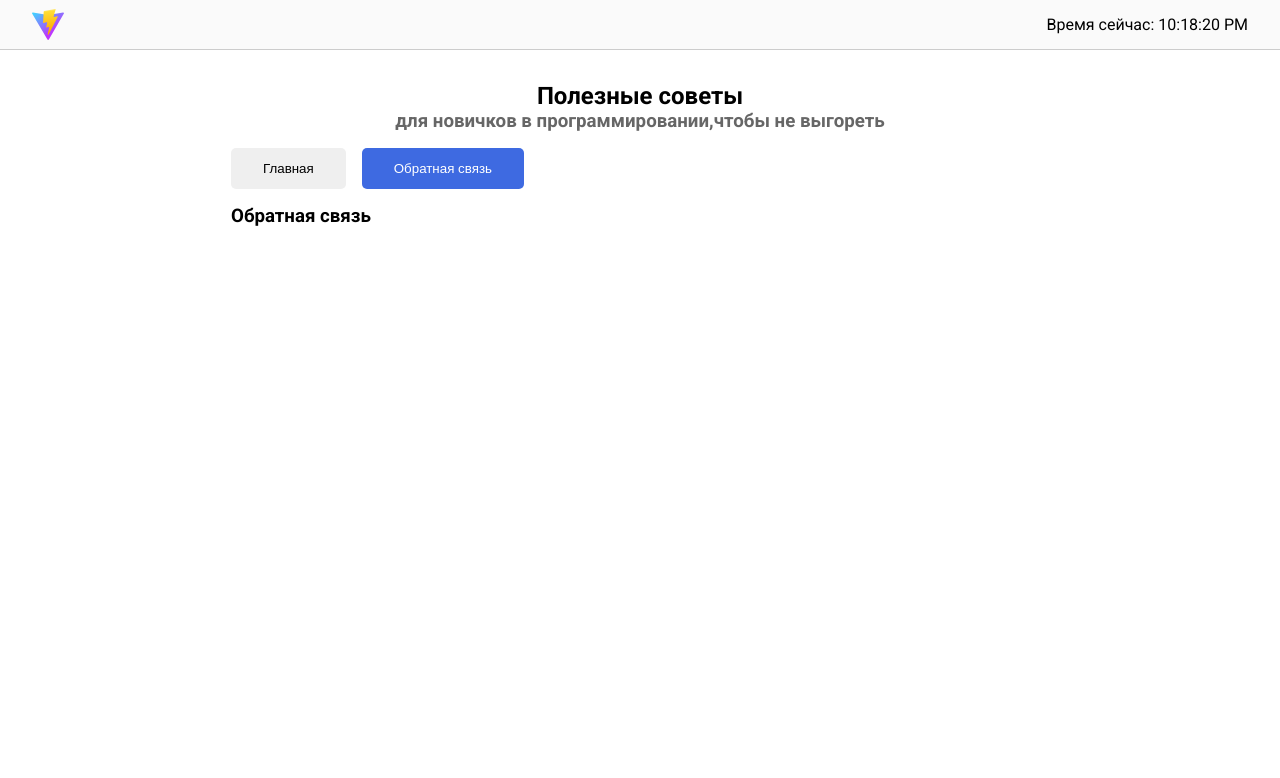
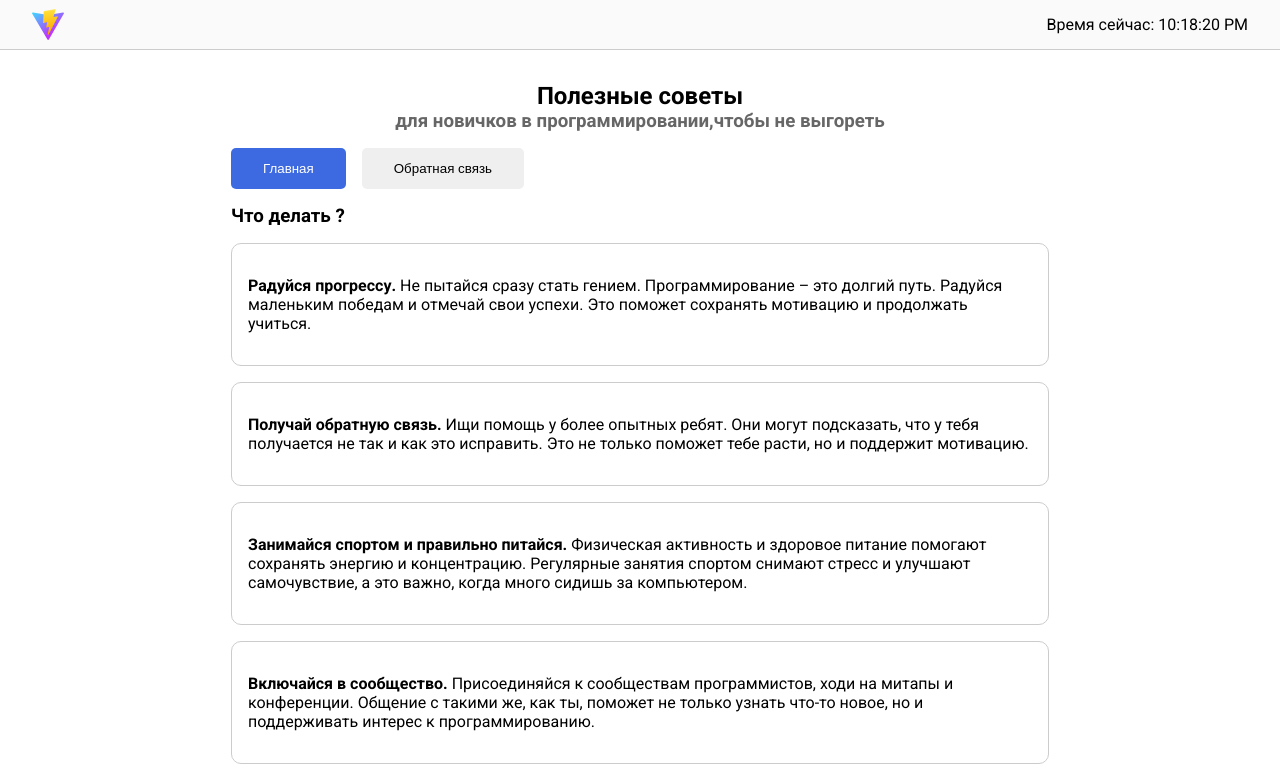
Before and after one commit to IlyaDi1305/Vite-React, a React (Vite) app: page / in a window 1280 px wide. Shown: the top 778 px of the page. Built offline with nearby package versions, Linux system fonts and the light colour scheme.

Commit message:
add data

```diff
--- a/src/App.jsx
+++ b/src/App.jsx
@@ -7,7 +7,7 @@ import FeedbackSection from "./components/FeedbackSection.jsx";
 import {useState} from "react";
 
 export default function App() {
-    const [tab, setTab] = useState('feedback')
+    const [tab, setTab] = useState('main')
 
     return (
         <>
--- a/src/components/TeachingSection.jsx
+++ b/src/components/TeachingSection.jsx
@@ -4,7 +4,7 @@ import WayToTeach from "./WayToTech.jsx";
 export default function TeachingSection() {
     return (
         <section>
-            <h3>Заголовок</h3>
+            <h3>Что делать ?</h3>
             <ul>
                 {ways.map((way) => (
                     <WayToTeach key={way.title}{...way}/>
--- a/src/data.js
+++ b/src/data.js
@@ -1,23 +1,27 @@
 export const ways = [
     {
-        title: 'Текст тайтл.',
+        title: 'Радуйся прогрессу.',
         description:
-            ' Длинный текст с умными словами',
+            ' Не пытайся сразу стать гением. Программирование – это долгий путь. Радуйся маленьким победам и отмечай ' +
+            'свои успехи. Это поможет сохранять мотивацию и продолжать учиться.',
     },
     {
-        title: 'Текст тайтл 2.',
+        title: 'Получай обратную связь.',
         description:
-            ' Длинный текст с умными словами 2',
+            ' Ищи помощь у более опытных ребят. Они могут подсказать, что у тебя получается не так и как это исправить. ' +
+            'Это не только поможет тебе расти, но и поддержит мотивацию.',
     },
     {
-        title: 'Текст тайтл 3.',
+        title: 'Занимайся спортом и правильно питайся. ',
         description:
-            ' Длинный текст с умными словами 3',
+            ' Физическая активность и здоровое питание помогают сохранять энергию и концентрацию. Регулярные занятия ' +
+            'спортом снимают стресс и улучшают самочувствие, а это важно, когда много сидишь за компьютером.',
     },
     {
-        title: 'Текст тайтл 4.',
+        title: 'Включайся в сообщество.',
         description:
-            ' Длинный текст с умными словами 4',
+            ' Присоединяйся к сообществам программистов, ходи на митапы и конференции. Общение с такими же, как ты, ' +
+            'поможет не только узнать что-то новое, но и поддерживать интерес к программированию.',
     },
     {
         title: 'Не бойся ошибок', description:' Ошибки – это нормально. Неудачи могут быть неприятными, но каждая ошибка – ' +
```
